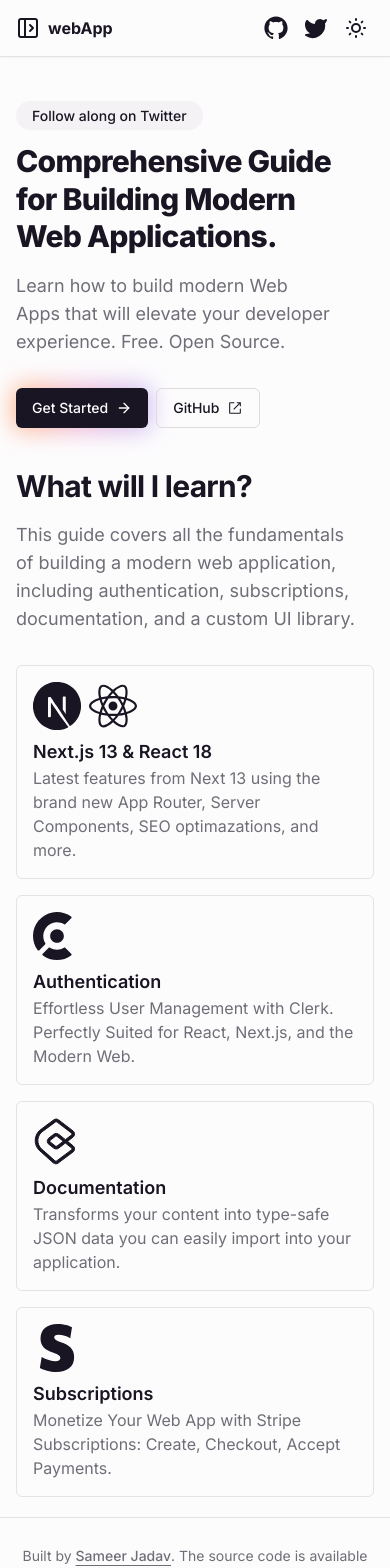
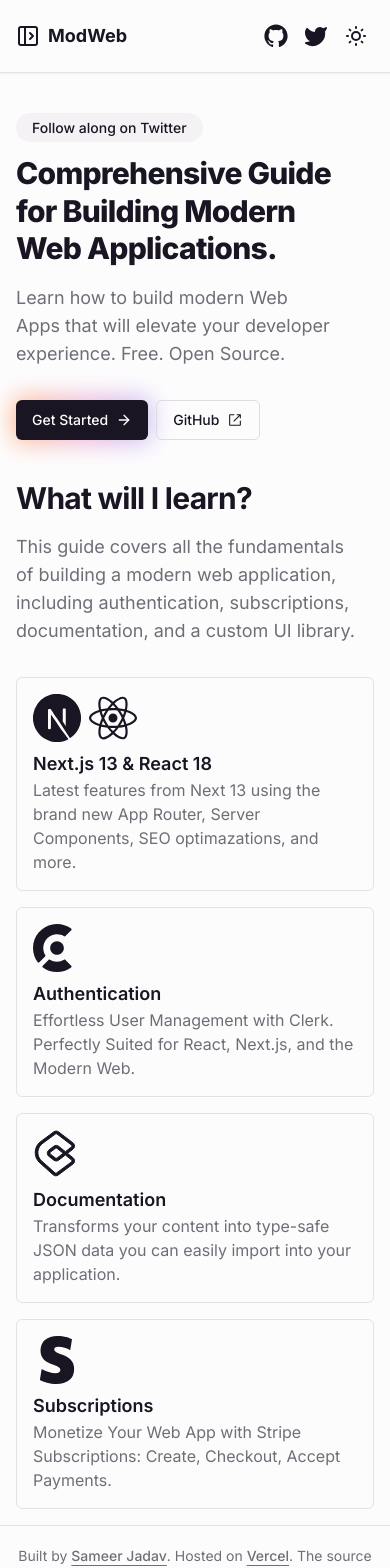
Before and after one commit to SameerJadav/webApp, a Next.js app: page / in a window 390 px wide. Shown: the top 1568 px of the page. Built offline with nearby package versions, Linux system fonts and the light colour scheme.

Commit message:
feat: Update name, logo and og image

```diff
--- a/src/app/globals.css
+++ b/src/app/globals.css
@@ -78,7 +78,7 @@
 
 @media (max-width: 640px) {
   .container {
-    @apply px-4;
+    @apply p-4;
   }
 }
 
--- a/src/app/layout.tsx
+++ b/src/app/layout.tsx
@@ -36,6 +36,9 @@
     },
   ],
   creator: siteConfig.author,
+  icons: {
+    icon: "/logo.svg",
+  },
   themeColor: [
     { media: "(prefers-color-scheme: light)", color: "white" },
     { media: "(prefers-color-scheme: dark)", color: "black" },
--- a/src/components/site-footer.tsx
+++ b/src/components/site-footer.tsx
@@ -17,6 +17,15 @@
           >
             Sameer Jadav
           </a>
+          . Hosted on{" "}
+          <a
+            href="https://vercel.com"
+            target="_blank"
+            rel="noreferrer"
+            className="font-medium underline underline-offset-4 transition-colors hover:text-[--mauve12]"
+          >
+            Vercel
+          </a>
           . The source code is available on{" "}
           <a
             href={siteConfig.links.github}
--- a/src/components/site-header.tsx
+++ b/src/components/site-header.tsx
@@ -14,13 +14,15 @@
 
 export function SiteHeader() {
   return (
-    <header className="sticky top-0 z-40 w-full border-b bg-[--mauve1] shadow-sm">
-      <div className="container flex items-center justify-between py-2">
-        <div className="flex items-center gap-6">
+    <header className="sticky top-0 z-10 w-full border-b bg-[#fdfcfd]/90 shadow-sm backdrop-blur dark:bg-[#161618]/90">
+      <div className="container flex items-center justify-between py-4">
+        <div className="flex items-center gap-2 md:gap-6">
+          <MobileNav />
           <Link href="/" className="flex items-center gap-2">
             <Icons.logo className="hidden h-6 w-6 md:inline-block" />
-            <MobileNav />
-            <span className="font-bold">{siteConfig.name}</span>
+            <span className="text-lg font-bold leading-none">
+              {siteConfig.name}
+            </span>
           </Link>
           <MainNav />
         </div>
--- a/src/config/site.ts
+++ b/src/config/site.ts
@@ -1,13 +1,13 @@
 export const siteConfig = {
-  name: "webApp",
-  url: "https://webapp.sameerjadav.me",
-  ogImage: "https://webapp.sameerjadav.me/og.png",
+  name: "ModWeb",
+  url: "https://modweb.sameerjadav.me",
+  ogImage: "https://modweb.sameerjadav.me/og.png",
   description:
     "Learn how to build modern Web Apps that will elevate your developer experience. Free. Open Source.",
   author: "Sameer Jadav",
   links: {
     twitter: "https://twitter.com/SameerJadav_",
-    github: "https://github.com/SameerJadav/webapp",
+    github: "https://github.com/SameerJadav/modweb",
   },
 }
 
--- a/tailwind.config.js
+++ b/tailwind.config.js
@@ -19,20 +19,6 @@
         md: `calc(var(--radius) - 2px)`,
         sm: "calc(var(--radius) - 4px)",
       },
-      keyframes: {
-        "accordion-down": {
-          from: { height: 0 },
-          to: { height: "var(--radix-accordion-content-height)" },
-        },
-        "accordion-up": {
-          from: { height: "var(--radix-accordion-content-height)" },
-          to: { height: 0 },
-        },
-      },
-      animation: {
-        "accordion-down": "accordion-down 0.2s ease-out",
-        "accordion-up": "accordion-up 0.2s ease-out",
-      },
     },
   },
   future: {
```
Also changed, not shown: src/components/icons.tsx (+7 -10 lines), public/logo.svg (added), public/og.png.
